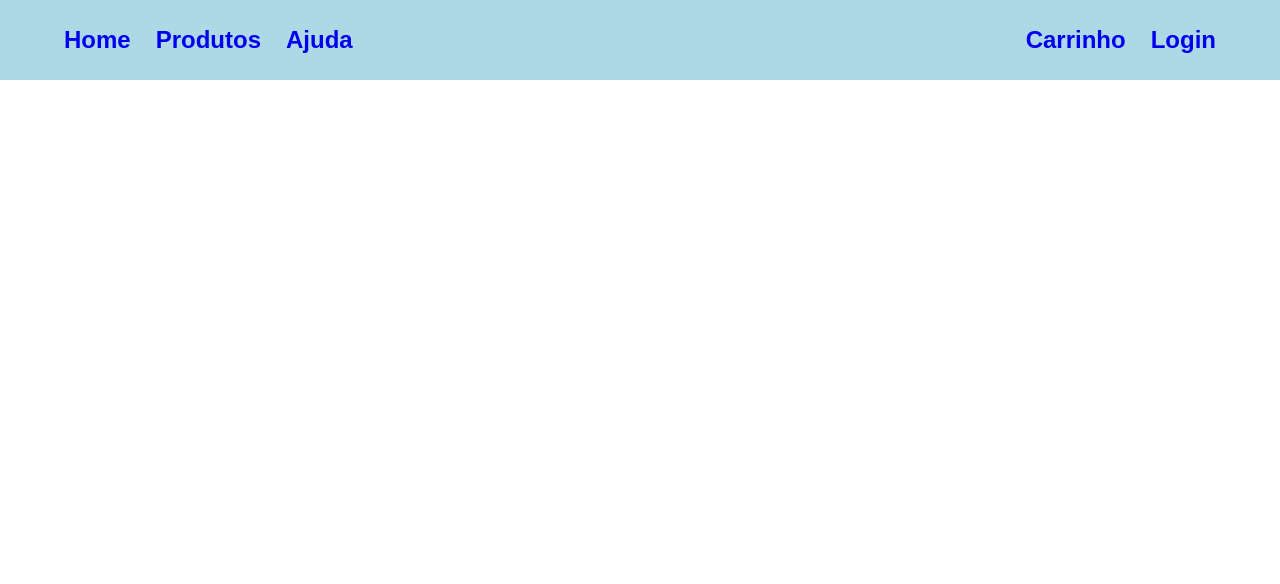
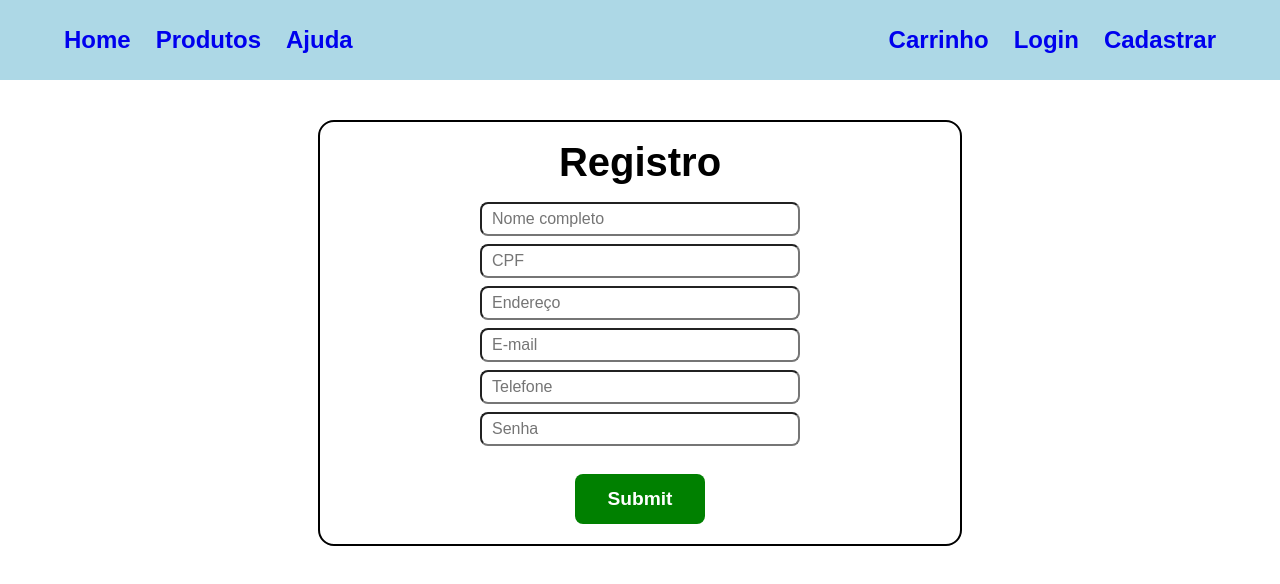
Before and after one commit to romRDX/PROJ-REACT-FM-ECOMMERCE, a React (Vite) app: page /register in a window 1280 px wide. Shown: the top 584 px of the page. Built offline with nearby package versions, Linux system fonts and the light colour scheme.

Commit message:
PROJ-REACT-008 | Added base register page

```diff
--- a/package.json
+++ b/package.json
@@ -12,6 +12,7 @@
   "dependencies": {
     "react": "^18.2.0",
     "react-dom": "^18.2.0",
+    "react-hook-form": "^7.51.3",
     "react-router-dom": "^6.22.3"
   },
   "devDependencies": {
--- a/src/components/header/index.jsx
+++ b/src/components/header/index.jsx
@@ -16,6 +16,8 @@ const Header = () => {
             {/* <a className='header__nav__item'>Meus pedidos</a> */}
 
             <a className='header__nav__item' href='/login'>Login</a>
+
+            <a className='header__nav__item' href='/register'>Cadastrar</a>
             {/* <a className='header__nav__item'>Meus dados</a> */}
         </div>
       </nav>
--- /dev/null
+++ b/src/pages/register/index.jsx
@@ -0,0 +1,132 @@
+import React from 'react';
+import "./register.css";
+import { useForm } from "react-hook-form"
+
+const Products = () => {
+
+    const {
+        register,
+        handleSubmit,
+        watch,
+        formState: { errors },
+    } = useForm();
+
+    const onSubmit = (data) => {
+        console.log(data)
+
+
+    }
+
+    console.log('ERRORS: ', errors);
+
+    return (
+        <div className='register__container'>
+
+            <div className='register__content'>
+
+                <h1 className='register__title' >Registro</h1>
+
+                <form className='register__form' onSubmit={handleSubmit(onSubmit)}>
+
+                    <div className='register__form-input-container'>
+                        <input className='register__form-input' placeholder='Nome completo' {...register("name", { required: true })} />
+                        {
+                            errors.name &&
+                            <div className='register__form-error-message'>
+                                <p>!!!</p>
+
+                                <div className='register__error-message__tooltip'>
+                                    Campo obrigatório
+                                </div>
+                            </div>
+                        }
+                    </div>
+
+                    <div className='register__form-input-container'>
+                        <input className='register__form-input' type='number' placeholder='CPF' {...register("cpf", { required: true })} />
+                        {
+                            errors.cpf &&
+                            <div className='register__form-error-message'>
+                                <p>!!!</p>
+
+                                <div className='register__error-message__tooltip'>
+                                    Campo obrigatório
+                                </div>
+                            </div>
+                        }
+                    </div>
+
+                    <div className='register__form-input-container'>
+                        <input className='register__form-input' placeholder='Endereço' {...register("address", { required: true })} />
+                        {
+                            errors.address &&
+                            <div className='register__form-error-message'>
+                                <p>!!!</p>
+
+                                <div className='register__error-message__tooltip'>
+                                    Campo obrigatório
+                                </div>
+                            </div>
+                        }
+                    </div>
+
+                    <div className='register__form-input-container'>
+                        <input
+                            className='register__form-input'
+                            placeholder='E-mail'
+                            {...register(
+                                "email",
+                                {
+                                    required: true,
+                                    // pattern: '/^[a-zA-Z0-9._%+-]+@[a-zA-Z0-9.-]+\.[a-zA-Z]{2,}$/'
+                                }
+                            )}
+                        />
+                        {
+                            errors.email &&
+                            <div className='register__form-error-message'>
+                                <p>!!!</p>
+
+                                <div className='register__error-message__tooltip'>
+                                    Campo obrigatório
+                                </div>
+                            </div>
+                        }
+                    </div>
+
+                    <div className='register__form-input-container'>
+                        <input className='register__form-input' type='number' placeholder='Telefone' {...register("phone", { required: true })} />
+                        {
+                            errors.phone &&
+                            <div className='register__form-error-message'>
+                                <p>!!!</p>
+
+                                <div className='register__error-message__tooltip'>
+                                    Campo obrigatório
+                                </div>
+                            </div>
+                        }
+                    </div>
+
+                    <div className='register__form-input-container'>
+                        <input className='register__form-input' type='password' placeholder='Senha' {...register("password", { required: true })} />
+                        {
+                            errors.password &&
+                            <div className='register__form-error-message'>
+                                <p>!!!</p>
+
+                                <div className='register__error-message__tooltip'>
+                                    Campo obrigatório
+                                </div>
+                            </div>
+                        }
+                    </div>
+
+                    <input className='register__form-submit' type="submit" />
+                </form>
+            </div>
+        </div>
+    )
+}
+
+export default Products;
--- /dev/null
+++ b/src/pages/register/register.css
@@ -0,0 +1,85 @@
+.register__container {
+  width: 100%;
+  display: flex;
+  flex-wrap: wrap;
+}
+
+.register__content {
+  width: 600px;
+  margin: 40px auto;
+  padding: 20px;
+  border: 2px solid black;
+  border-radius: 16px;
+}
+
+.register__title {
+  font-size: 2.5rem;
+  font-weight: bold;
+  text-align: center;
+  margin-bottom: 20px;
+}
+
+.register__form {
+  display: flex;
+  flex-direction: column;
+  align-items: center;
+  gap: 8px;
+}
+
+.register__form-input-container {
+  position: relative;
+}
+
+.register__form-input {
+  padding: 6px 6px 6px 10px;
+  border-radius: 8px;
+  max-width: 500px;
+  min-width: 300px;
+  font-size: 1rem;
+}
+
+.register__form-error-message {
+  position: absolute;
+  right: -40px;
+  top: 0;
+  bottom: 0;
+  border: 2px solid red;
+  border-radius: 8px;
+  padding: 6px 8px;
+  display: flex;
+  justify-content: center;
+  align-items: center;
+}
+
+.register__error-message__tooltip {
+  background: red;
+  color: white;
+  padding: 6px;
+  display: none;
+  position: absolute;
+  top: -31px;
+  white-space: nowrap;
+  border-radius: 8px;
+}
+
+.register__form-error-message:hover .register__error-message__tooltip {
+  display: block;
+}
+
+.register__form-submit {
+  padding: 12px 30px;
+  border-radius: 8px;
+  border-color: transparent;
+  width: fit-content;
+  font-size: 1.2rem;
+  font-weight: bold;
+  margin: 20px auto 0;
+  background: green;
+  color: white;
+  transition: .5s;
+  cursor: pointer;
+}
+
+.register__form-submit:hover {
+  background: lightgreen;
+}
--- a/src/routes/index.jsx
+++ b/src/routes/index.jsx
@@ -5,6 +5,7 @@ import Products from '../pages/products';
 import Cart from '../pages/cart';
 import HelpPage from '../pages/help';
 import LoginPage from '../pages/login';
+import RegisterPage from '../pages/register';
 
 const RoutesConfig = () => (
     <Routes>
@@ -13,6 +14,7 @@ const RoutesConfig = () => (
         <Route path='/help' element={<HelpPage />} />
         <Route path='/cart' element={<Cart />} />
         <Route path='/login' element={<LoginPage />} />
+        <Route path='/register' element={<RegisterPage />} />
     </Routes>
 );
 
```
Also changed, not shown: 1 other file (tests, documents, lock files or other folders). Lines whose indentation alone changed are shown as unchanged.
